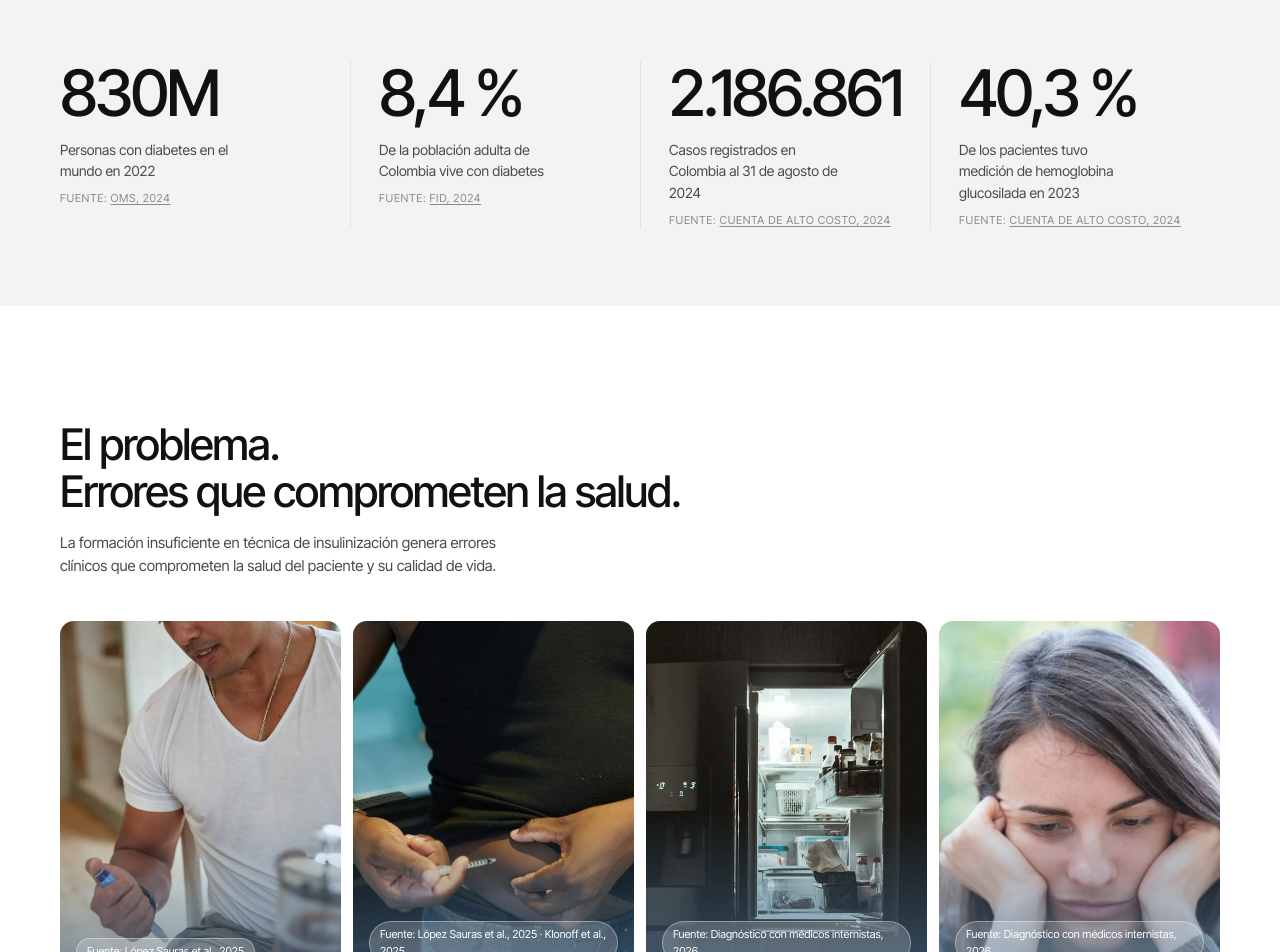
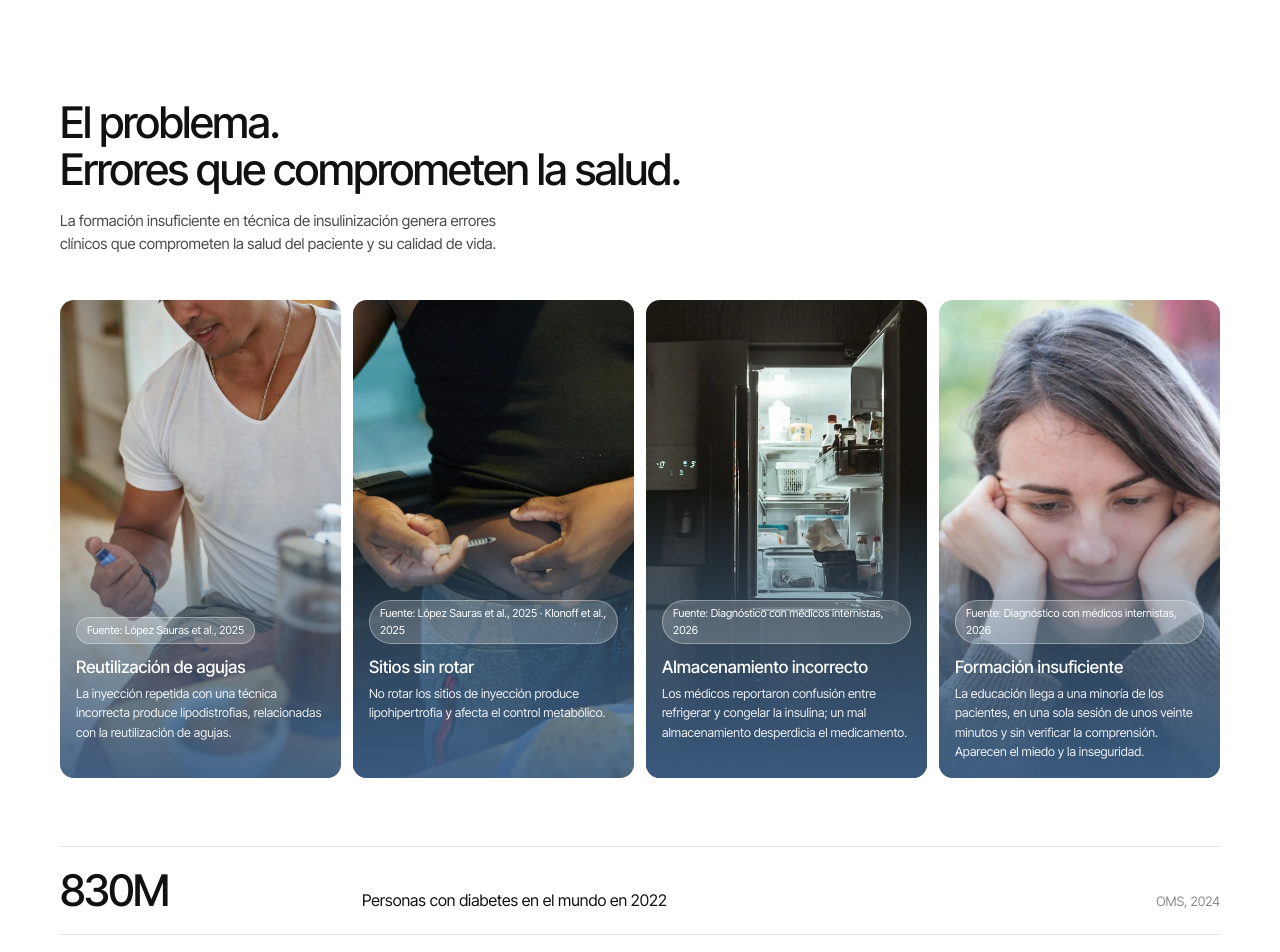
Before and after one commit to SantyCardo/vr-landing-page, a React (Vite) app: page / in a window 1280 px wide. Shown: the part 840-1792 px from the top of the page. Built offline with nearby package versions, Linux system fonts and the light colour scheme.

Commit message:
style: cifras dentro del problema como lista editorial con fuente

```diff
--- a/src/app.jsx
+++ b/src/app.jsx
@@ -8,7 +8,6 @@ export function App() {
     <>
       <Hero />
       <main>
-        <S.Stats />
         <S.Problem />
         <S.Justification />
         <S.Question />
--- a/src/components/Sections.jsx
+++ b/src/components/Sections.jsx
@@ -48,24 +48,6 @@ export function Modules() {
   );
 }
 
-export function Stats() {
-  return (
-    <section id="cifras" className="section section-tight">
-      <div className="container">
-        <dl className="stats reveal">
-          {C.stats.map((s) => (
-            <div key={s.label} className="stat-item">
-              <dt>{s.value}</dt>
-              <dd>{s.label}</dd>
-              <dd className="stat-source">Fuente: <a href={s.url} target="_blank" rel="noreferrer">{s.source}</a></dd>
-            </div>
-          ))}
-        </dl>
-      </div>
-    </section>
-  );
-}
-
 export function Problem() {
   return (
     <section id="problema" className="section">
@@ -83,6 +65,15 @@ export function Problem() {
             </article>
           ))}
         </div>
+        <dl className="figures reveal">
+          {C.stats.map((f) => (
+            <div key={f.label} className="figure-row">
+              <dt>{f.value}</dt>
+              <dd>{f.label}</dd>
+              <dd className="figure-source"><a href={f.url} target="_blank" rel="noreferrer">{f.source}</a></dd>
+            </div>
+          ))}
+        </dl>
       </div>
     </section>
   );
--- a/src/styles.css
+++ b/src/styles.css
@@ -291,16 +291,16 @@ main > .section:nth-last-child(even) .specialty-icon { background: var(--bg-soft
 .photo-grid .photo-card-text > h3 { grid-row: 3; align-self: end; }
 .photo-grid .photo-card-text > p { grid-row: 4; margin-top: 4px; margin-bottom: 16px; }
 
-/* ---------- Cifras ---------- */
-.section-tight { padding: clamp(48px, 6vw, 80px) 0; }
-.stats { display: grid; grid-template-columns: repeat(4, 1fr); }
-.stat-item { padding: 0 28px; border-left: 1px solid var(--line); }
-.stat-item:first-child { padding-left: 0; border-left: 0; }
-.stat-item dt { font-size: clamp(44px, 5vw, 72px); font-weight: 500; letter-spacing: -0.045em; line-height: 1; }
-.stat-item dd { font-size: 14px; color: var(--ink-2); margin-top: 14px; max-width: 22ch; }
-.stat-item .stat-source { max-width: none; font-size: 11px; color: var(--muted); text-transform: uppercase; letter-spacing: 0.06em; margin-top: 8px; }
-.stat-source a { text-decoration: underline; text-underline-offset: 2px; }
-.stat-source a:hover { color: var(--ink); }
+/* ---------- Cifras del problema ---------- */
+.figures { margin-top: 56px; border-bottom: 1px solid var(--line); }
+.figure-row {
+  display: grid; grid-template-columns: minmax(180px, 1fr) 2fr minmax(160px, 1fr);
+  align-items: baseline; gap: 24px; padding: 22px 0; border-top: 1px solid var(--line);
+}
+.figure-row dt { font-size: clamp(32px, 3.4vw, 46px); font-weight: 500; letter-spacing: -0.04em; line-height: 1; }
+.figure-row dd { font-size: 16px; color: var(--ink); }
+.figure-row .figure-source { font-size: 13px; color: var(--muted); text-align: right; }
+.figure-source a:hover { color: var(--ink); text-decoration: underline; text-underline-offset: 2px; }
 
 /* ---------- Módulos ---------- */
 .modules { display: grid; grid-template-columns: minmax(0, 0.9fr) minmax(0, 1.1fr); gap: 12px; align-items: start; }
@@ -374,10 +374,8 @@ main > .section:nth-last-child(even) .specialty-icon { background: var(--bg-soft
 
 /* ---------- Responsive ---------- */
 @media (max-width: 1024px) {
-  .grid-4, .stats { grid-template-columns: repeat(2, 1fr); }
+  .grid-4 { grid-template-columns: repeat(2, 1fr); }
   .photo-grid { grid-template-rows: repeat(2, minmax(300px, 1fr) auto auto auto); }
-  .stats { row-gap: 36px; }
-  .stat-item:nth-child(odd) { padding-left: 0; border-left: 0; }
   .grid-specialty { grid-template-columns: repeat(2, 1fr); }
   .carousel { grid-auto-columns: minmax(240px, 40%); }
   .nav-links { gap: 14px; font-size: 12px; }
@@ -401,6 +399,8 @@ main > .section:nth-last-child(even) .specialty-icon { background: var(--bg-soft
   .arrow { width: 48px; height: 48px; }
   .closing-inner { flex-direction: column; align-items: flex-start; }
   .closing-ctas { align-items: flex-start; }
+  .figure-row { grid-template-columns: 1fr; gap: 6px; }
+  .figure-row .figure-source { text-align: left; }
   .footer-cols { grid-template-columns: 1fr 1fr; }
   .footer-about { grid-column: 1 / -1; max-width: none; }
 }
```
Also changed, not shown: 1 other file (tests, documents, lock files or other folders).
